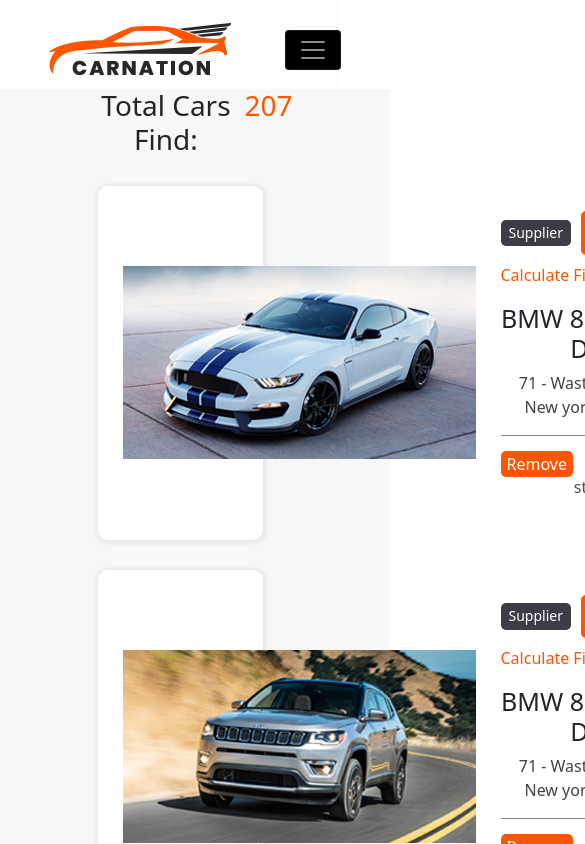
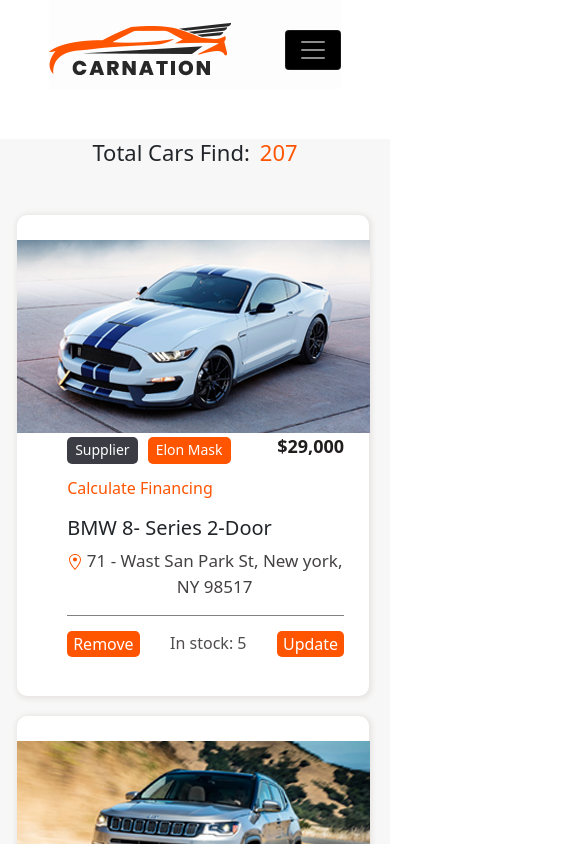
Before and after one commit to NH-Rifat/car_dealer_warehouse_management_client, a React (Create React App) app: page /manageInventory in a window 390 px wide. Shown: the top 844 px of the page, 585 px wide, since content can reach past the window. Built offline with nearby package versions, Linux system fonts and the light colour scheme.

Commit message:
Inventory manage item responsive done

```diff
--- a/src/pages/ManageInventory/ManageInventory.js
+++ b/src/pages/ManageInventory/ManageInventory.js
@@ -1,11 +1,9 @@
 import React from 'react';
 import styles from './ManageInventory.module.css';
+import { GoLocation } from "react-icons/go";
 import car_image1 from '../../images/s_released_cars_thumb01.jpg';
 import car_image2 from '../../images/s_released_cars_thumb02.jpg';
 import car_image3 from '../../images/s_released_cars_thumb03.jpg';
-import car_image4 from '../../images/s_released_cars_thumb04.jpg';
-import car_image5 from '../../images/s_released_cars_thumb05.jpg';
-import car_image6 from '../../images/s_released_cars_thumb06.jpg';
 
 
 const ManageInventory = () => {
@@ -40,7 +38,7 @@ const ManageInventory = () => {
               <h3>BMW 8- Series 2-Door</h3>
             </div>
             <div className={styles.location_info}>
-              <span className={styles.location_icon}></span>
+              <span className={styles.location_icon}><GoLocation></GoLocation></span>
               <p>71 - Wast San Park St, New york, NY 98517</p>
             </div>
             <div className={styles.border}></div>
--- a/src/pages/ManageInventory/ManageInventory.module.css
+++ b/src/pages/ManageInventory/ManageInventory.module.css
@@ -65,12 +65,17 @@
   display: flex;
   font-size: 25px;
 }
+.location_info{
+  display: flex;
+  /* justify-content: space-around; */
+}
 .location_info span{
-
+  color: rgb(255, 84, 0);
 }
 .location_info p{
   color: rgb(68, 65, 65);
   font-weight: 400;
+  margin-left: 10px;
 }
 .border{
   border-bottom: 1px solid gray;
@@ -95,3 +100,180 @@
 .stock p{
   color: rgb(80, 77, 77);
 }
+
+@media only screen and (max-width: 1440px){
+  .manage_Inventory{
+    width: 70%;
+    margin: 0 auto;
+    margin-left: 5px;
+  }
+  .total_card h2{
+    font-size: 25px;
+    display: flex;
+    justify-content: center;
+    margin-bottom: 50px;
+    margin-top: 50px;
+  }
+
+  .inventory_card{
+    width: 80%;
+    /* flex-direction: column; */
+    margin: 0 auto;
+    margin-bottom: 20px;
+    margin-left: 30%;
+  }
+
+  .location_info p{
+    font-size: 16px;
+    margin-left: 2px;
+  }
+  .price p{
+    color: rgb(32, 29, 29);
+    font-size: 17px;
+    font-weight: 700;
+  }
+  .inventory_name h3{
+    display: flex;
+    font-size: 22px;
+  }
+}
+@media only screen and (max-width: 1024px){
+  .manage_Inventory{
+    width: 90%;
+    margin: 0 auto;
+    margin-left: 5px;
+  }
+  .total_card h2{
+    font-size: 25px;
+    display: flex;
+    justify-content: center;
+    margin-bottom: 50px;
+    margin-top: 50px;
+  }
+
+  .inventory_card{
+    width: 80%;
+    /* flex-direction: column; */
+    margin: 0 auto;
+    margin-bottom: 20px;
+    /* margin-left: 50%; */
+  }
+
+  .location_info p{
+    font-size: 16px;
+    margin-left: 2px;
+  }
+  .price p{
+    color: rgb(32, 29, 29);
+    font-size: 17px;
+    font-weight: 700;
+  }
+  .inventory_name h3{
+    display: flex;
+    font-size: 22px;
+  }
+}
+@media only screen and (max-width: 768px){
+  .manage_Inventory{
+    width: 70%;
+    margin: 0 auto;
+    margin-left: 5px;
+  }
+  .total_card h2{
+    font-size: 25px;
+    display: flex;
+    margin-bottom: 50px;
+    justify-content: center;
+  }
+
+  .inventory_card{
+    width: 80%;
+    flex-direction: column;
+    margin: 0 auto;
+    /* padding: 10px; */
+    margin-bottom: 20px;
+    margin-left: 30%;
+
+  }
+
+  .location_info p{
+    font-size: 17px;
+    margin-left: 2px;
+  }
+  .price p{
+    color: rgb(32, 29, 29);
+    font-size: 18px;
+    font-weight: 700;
+  }
+  .inventory_name h3{
+    display: flex;
+    font-size: 22px;
+  }
+}
+
+@media only screen and (max-width: 425px){
+  .manage_Inventory{
+    width: 95%;
+    margin: 0 auto;
+  }
+  .total_card h2{
+    font-size: 22px;
+    display: flex;
+  }
+
+  .inventory_card{
+    width: 95%;
+    flex-direction: column;
+    margin-bottom: 20px;
+    margin-left: 2%;
+  }
+  .item_img{
+    overflow: hidden;
+  }
+
+  .price p{
+    color: rgb(32, 29, 29);
+    font-size: 18px;
+    font-weight: 700;
+  }
+  .inventory_name h3{
+    display: flex;
+    font-size: 20px;
+  }
+}
+
+@media only screen and (max-width: 375px){
+  .manage_Inventory{
+    width: 98%;
+    margin: 0 auto;
+    margin-left: 5px;
+  }
+  .total_card h2{
+    font-size: 22px;
+    display: flex;
+  }
+
+  .inventory_card{
+    width: 98%;
+    flex-direction: column;
+    margin-bottom: 20px;
+    /* padding: 10px; */
+  }
+  .item_img{
+    overflow: hidden;
+    width: 100%;
+  }
+  .location_info p{
+    font-size: 14px;
+    margin-left: 2px;
+  }
+  .price p{
+    color: rgb(32, 29, 29);
+    font-size: 18px;
+    font-weight: 700;
+  }
+  .inventory_name h3{
+    display: flex;
+    font-size: 18px;
+  }
+}
```
